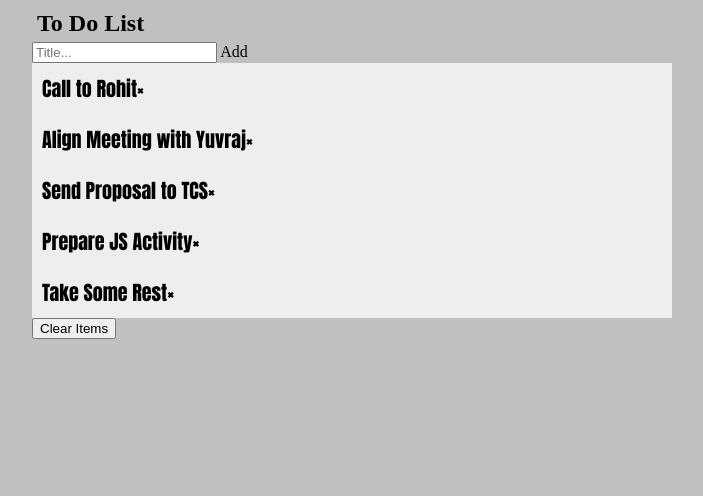
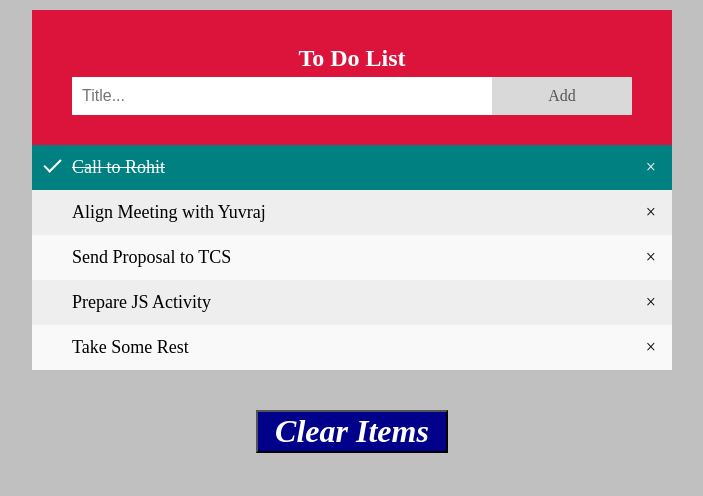
Before and after one commit to haganvrazel/JavaScript_Sessions, a plain HTML site: page ToDoList_Project/index.html in a window 1280 px wide. Shown: the whole page, without its empty margins (288-991 px from the left). Drawn offline with Linux system fonts and the light colour scheme.

Commit message:
enhanced todo list

```diff
--- a/ToDoList_Project/index.html
+++ b/ToDoList_Project/index.html
@@ -15,7 +15,7 @@
     </div>
 
     <ul id="myUL">
-        <li>Call to Rohit</li>
+        <li class="checked">Call to Rohit</li>
         <li>Align Meeting with Yuvraj</li>
         <li>Send Proposal to TCS</li>
         <li>Prepare JS Activity</li>
--- a/ToDoList_Project/myscript.js
+++ b/ToDoList_Project/myscript.js
@@ -1,59 +1,61 @@
-/**
- * Create a close button to each item in the list..
- */
-
-var list = document.getElementsByTagName('li');
-for (i = 0; i < list.length; i++) {
-    var span = document.createElement('span');   // <span></span>
-    var text = document.createTextNode("\u00D7");  // X
-    span.appendChild(text);
+// Create a "close" button and append it to each list item
+var myNodelist = document.getElementsByTagName("LI");
+var i;
+for (i = 0; i < myNodelist.length; i++) {
+    var span = document.createElement("SPAN");
+    var txt = document.createTextNode("\u00D7");
     span.className = "close";
-    list[i].appendChild(span);
+    span.appendChild(txt);
+    myNodelist[i].appendChild(span);
 }
 
-
-// Click on close button to hide the current list item.
-var close = document.getElementsByClassName('close');
+// Click on a close button to hide the current list item
+var close = document.getElementsByClassName("close");
 var i;
-for (i=0;i<close.length;i++) {
+for (i = 0; i < close.length; i++) {
     close[i].onclick = function () {
         var div = this.parentElement;
-        div.style.display = 'None';
+        div.style.display = "none";
     }
 }
 
-function newTodo() {
+// Add a "checked" symbol when clicking on a list item
+var list = document.querySelector('ul');
+list.addEventListener('click', function (ev) {
+    if (ev.target.tagName === 'LI') {
+        ev.target.classList.toggle('checked');
+    }
+}, false);
 
-    var inputValue = document.getElementById('myInput').value;
-    var text = document.createTextNode(inputValue);
-    var li = document.createElement('li');
-    li.append(text);
+// Create a new list item when clicking on the "Add" button
+function newElement() {
+    var li = document.createElement("li");
+    var inputValue = document.getElementById("myInput").value;
+    var t = document.createTextNode(inputValue);
+    li.appendChild(t);
+    if (inputValue === '') {
+        alert("You must write something!");
+    } else {
+        document.getElementById("myUL").appendChild(li);
+    }
+    document.getElementById("myInput").value = "";
 
-    if (inputValue == '') {
-        alert('You must write something')
-    } else {
-        document.getElementById('myList').appendChild(li);
-        document.getElementById('myInput').value = '';
-    }
-
-    var span = document.createElement('span');   // <span></span>
-    var text = document.createTextNode("\u00D7");  // X
-    span.appendChild(text);
+    var span = document.createElement("SPAN");
+    var txt = document.createTextNode("\u00D7");
     span.className = "close";
+    span.appendChild(txt);
     li.appendChild(span);
 
-    for (i=0;i<close.length;i++) {
+    for (i = 0; i < close.length; i++) {
         close[i].onclick = function () {
             var div = this.parentElement;
-            div.style.display = 'None';
+            div.style.display = "none";
         }
     }
-
-
 }
 
+//Clearing the list
 function removeAll() {
-    // var list = document.getElementById('myList');
-    var list = document.getElementsByTagName('ul');
-    list[0].innerHTML = "";
+    var lst = document.getElementsByTagName("ul");
+    lst[0].innerHTML = "";
 }
--- a/ToDoList_Project/mystyle.css
+++ b/ToDoList_Project/mystyle.css
@@ -1,33 +1,116 @@
-* {
-    box-sizing: border-box;
-}
-
 body {
-    background-color: silver;
     margin: 10px auto;
     min-width: 250px;
     max-width: 50%;
+    background-color: silver;
+  }
+  * {
+    box-sizing: border-box;
   }
 
   ul {
     margin: 0;
     padding: 0;
   }
-
   ul li {
     cursor: pointer;
     position: relative;
-    padding: 10px;
+    padding: 12px 8px 12px 40px;
     list-style-type: none;
-    font-size: 20px;
-    background-color: #eeeeee;
+    background: #eee;
+    font-size: 18px;
     transition: 0.2s;
+
+    /* make the list items unselectable */
+    -webkit-user-select: none;
+    -moz-user-select: none;
+    -ms-user-select: none;
+    user-select: none;
   }
 
+  /* Set zebra-stripes: all odd list items to a different color */
+  ul li:nth-child(odd) {
+  background: #f9f9f9;
+  }
   ul li:hover {
-    background-color: darkgray;
+    background: #ddd;
+  }
+  ul li.checked {
+    background: teal;
+    color: white;
+    text-decoration: line-through;
+  }
+  ul li.checked::before {
+    content: '';
+    position: absolute;
+    border-color: #fff;
+    border-style: solid;
+    border-width: 0 2px 2px 0;
+    top: 10px;
+    left: 16px;
+    transform: rotate(45deg);
+    height: 15px;
+    width: 7px;
   }
 
-#myUL {
-    font-family: Impact, Haettenschweiler, 'Arial Narrow Bold', sans-serif;
+  /* Style the close button */
+  .close {
+    position: absolute;
+    right: 0;
+    top: 0;
+    padding: 12px 16px 12px 16px;
   }
+
+  .close:hover {
+    background-color: crimson;
+    color: white;
+  }
+  .header {
+    background-color: crimson;
+    padding: 30px 40px;
+    color: white;
+    text-align: center;
+  }
+  .header:after {
+    content: "";
+    display: table;
+    clear: both;
+  }
+  input {
+    margin: 0;
+    border: none;
+    border-radius: 0;
+    width: 75%;
+    padding: 10px;
+    float: left;
+    font-size: 16px;
+  }
+  .addBtn {
+    padding: 10px;
+    width: 25%;
+    background: #d9d9d9;
+    color: #555;
+    float: left;
+    text-align: center;
+    font-size: 16px;
+    cursor: pointer;
+    transition: 0.3s;
+    border-radius: 0;
+  }
+  .addBtn:hover {
+    background-color: #bbb;
+  }
+  #clear-list{
+    width: 30%;
+    font-weight: bold;
+    font-style: italic;
+    font-size: xx-large;
+    font-family: "Times New Roman";
+    margin: 40px 35%;
+    background-color: darkblue;
+    color: white;
+  }
+  #clear-list:hover{
+    background-color: blue;
+    color: white;
+  }
```
Lines whose indentation alone changed are shown as unchanged.
